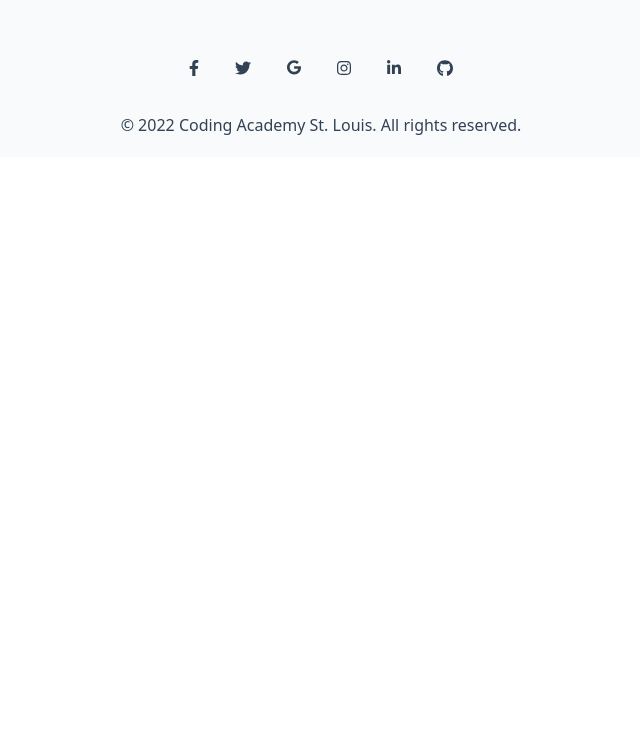
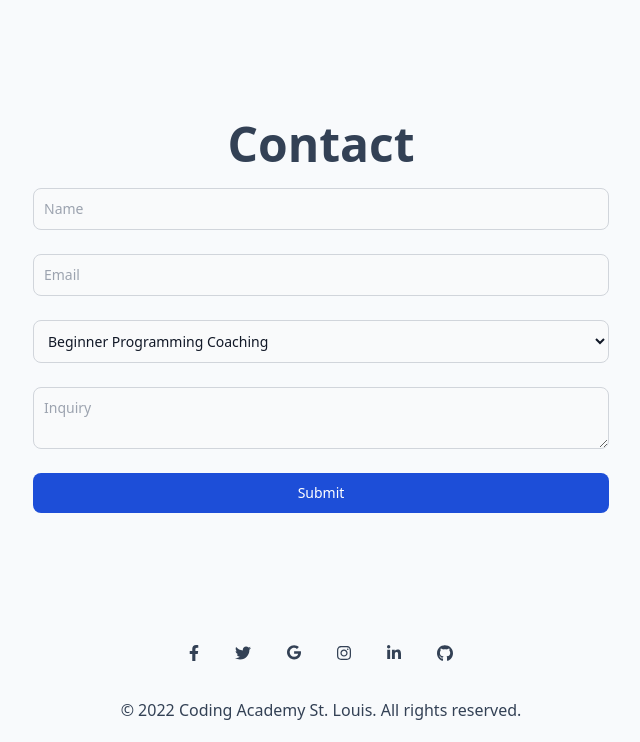
Before and after one commit to Coding-Academy-STL/fllstl.codes, a Next.js app: page / in a window 1280 px wide. Shown: the part 3310-4052 px from the top of the page, without its empty margins (319-959 px from the left). Before the commit the page ends 3467 px from the top, so only its background shows below. Built offline with nearby package versions, Linux system fonts and the light colour scheme.

Commit message:
feat: add contact form with email support

```diff
--- a/package.json
+++ b/package.json
@@ -11,12 +11,15 @@
   "dependencies": {
     "@heroicons/react": "^1.0.6",
     "classnames": "^2.3.1",
+    "dotenv": "^16.0.1",
     "next": "12.2.1",
+    "nodemailer": "^6.7.7",
     "react": "18.2.0",
     "react-dom": "18.2.0"
   },
   "devDependencies": {
     "@types/node": "18.0.3",
+    "@types/nodemailer": "^6.4.4",
     "@types/react": "18.0.15",
     "@types/react-dom": "18.0.6",
     "autoprefixer": "^10.4.7",
--- /dev/null
+++ b/pages/api/contact.ts
@@ -0,0 +1,43 @@
+import type { NextApiRequest, NextApiResponse } from 'next'
+
+import nodemailer from 'nodemailer';
+
+import { emailUser, emailPassword, emailFrom, emailAddress } from '../../util/env';
+
+export default async function handler(
+  req: NextApiRequest,
+  res: NextApiResponse
+) {
+  if (req.method?.toLowerCase() === 'post') {
+    const transporter = nodemailer.createTransport({
+      host: 'smtp.titan.email',
+      port: 465,
+      secure: true,
+      auth: {
+        user: emailUser,
+        pass: emailPassword,
+      },
+    });
+
+    // to us
+    await transporter.sendMail({
+      from: `"${req.body['personName']}" <${emailAddress}>`,
+      to: emailAddress,
+      subject: 'Inquiry',
+      text: `Reason: ${req.body['inquiryReason']}` + '\n\n' + req.body['inquiryData'] + '\n\n' + `Can be contacted at: ${req.body['personEmail']}`,
+    });
+
+    // to them
+    await transporter.sendMail({
+      from: `"${emailUser}" <${emailAddress}>`,
+      to: req.body['personEmail'],
+      subject: 'Thank you for contacting us!',
+      text: 'We have received your message and will be contacting you as soon as we can!',
+    });
+
+    res.redirect('/');
+  }
+  else {
+    res.status(405).json({ error: `invalid method: ${req.method}` });
+  }
+}
--- a/pages/api/hello.ts
+++ /dev/null
@@ -1,13 +0,0 @@
-// Next.js API route support: https://nextjs.org/docs/api-routes/introduction
-import type { NextApiRequest, NextApiResponse } from 'next'
-
-type Data = {
-  name: string
-}
-
-export default function handler(
-  req: NextApiRequest,
-  res: NextApiResponse<Data>
-) {
-  res.status(200).json({ name: 'John Doe' })
-}
--- a/pages/index.tsx
+++ b/pages/index.tsx
@@ -106,7 +106,7 @@ const About: NextPage = () => {
                 </div>
             </div>
             <div
-                id="contact"
+                id="get-started"
                 className="flex flex-wrap px-5 justify-center overflow-hidden pt-12 pb-8 lg:py-24 transition-all"
             >
                 <h1 className="block w-full font-extrabold text-center text-5xl text-slate-700 dark:text-slate-50 mb-3">
@@ -169,6 +169,55 @@ const About: NextPage = () => {
                     </div>
                 </div>
             </div>
+            <div
+                id="contact"
+                className="flex flex-wrap px-5 justify-center overflow-hidden pt-12 pb-8 lg:py-24 transition-all"
+            >
+                <h1 className="block w-full font-extrabold text-center text-5xl text-slate-700 dark:text-slate-50 mb-5">
+                    Contact
+                </h1>
+
+                <form
+                    action="/api/contact"
+                    method="post"
+                    className="flex flex-col grow sm:max-w-md md:max-w-lg lg:max-w-xl"
+                >
+                    <div className="mb-6">
+                        <input
+                            type="text"
+                            name="personName"
+                            className="bg-gray-50 border border-gray-300 text-gray-900 text-sm rounded-lg focus:ring-blue-500 focus:border-blue-500 block w-full p-2.5 dark:bg-gray-700 dark:border-gray-600 dark:placeholder-gray-400 dark:text-white dark:focus:ring-blue-500 dark:focus:border-blue-500"
+                            placeholder="Name"
+                            required
+                        />
+                    </div>
+                    <div className="mb-6">
+                        <input
+                            type="email"
+                            name="personEmail"
+                            className="bg-gray-50 border border-gray-300 text-gray-900 text-sm rounded-lg focus:ring-blue-500 focus:border-blue-500 block w-full p-2.5 dark:bg-gray-700 dark:border-gray-600 dark:placeholder-gray-400 dark:text-white dark:focus:ring-blue-500 dark:focus:border-blue-500"
+                            placeholder="Email"
+                            required
+                        />
+                    </div>
+                    <div className="mb-6">
+                        <select name='inquiryReason' className="bg-gray-50 border border-gray-300 text-gray-900 text-sm rounded-lg focus:ring-blue-500 focus:border-blue-500 block w-full p-2.5 dark:bg-gray-700 dark:border-gray-600 dark:placeholder-gray-400 dark:text-white dark:focus:ring-blue-500 dark:focus:border-blue-500" required>
+                        <option value='Beginner coaching'>Beginner Programming Coaching</option>
+                        <option value='Intermediate coaching'>Intermediate Programming Coaching</option>
+                        <option value='Advanced coaching'>Advanced Programming Coaching</option>
+                        <option value='Other'>Other</option>
+                        </select>
+                    </div>
+                    <div className="mb-6">
+                        <textarea placeholder='Inquiry' name='inquiryData' className="bg-gray-50 border border-gray-300 text-gray-900 text-sm rounded-lg focus:ring-blue-500 focus:border-blue-500 block w-full p-2.5 dark:bg-gray-700 dark:border-gray-600 dark:placeholder-gray-400 dark:text-white dark:focus:ring-blue-500 dark:focus:border-blue-500" required />
+                    </div>
+                    <input
+                        type="submit"
+                        value="Submit"
+                        className="text-white bg-blue-700 hover:bg-blue-800 focus:ring-4 focus:outline-none focus:ring-blue-300 font-medium rounded-lg text-sm w-full sm:w-auto px-5 py-2.5 text-center dark:bg-blue-600 dark:hover:bg-blue-700 dark:focus:ring-blue-800"
+                    />
+                </form>
+            </div>
         </Layout>
     )
 }
--- /dev/null
+++ b/util/env.ts
@@ -0,0 +1,6 @@
+import 'dotenv/config';
+
+export const emailUser = process.env.EMAIL_USER || '';
+export const emailFrom = process.env.EMAIL_FROM || '';
+export const emailAddress = process.env.EMAIL_ADDRESS || '';
+export const emailPassword = process.env.EMAIL_PASSWORD || '';
```
Also changed, not shown: 1 other file (tests, documents, lock files or other folders).
